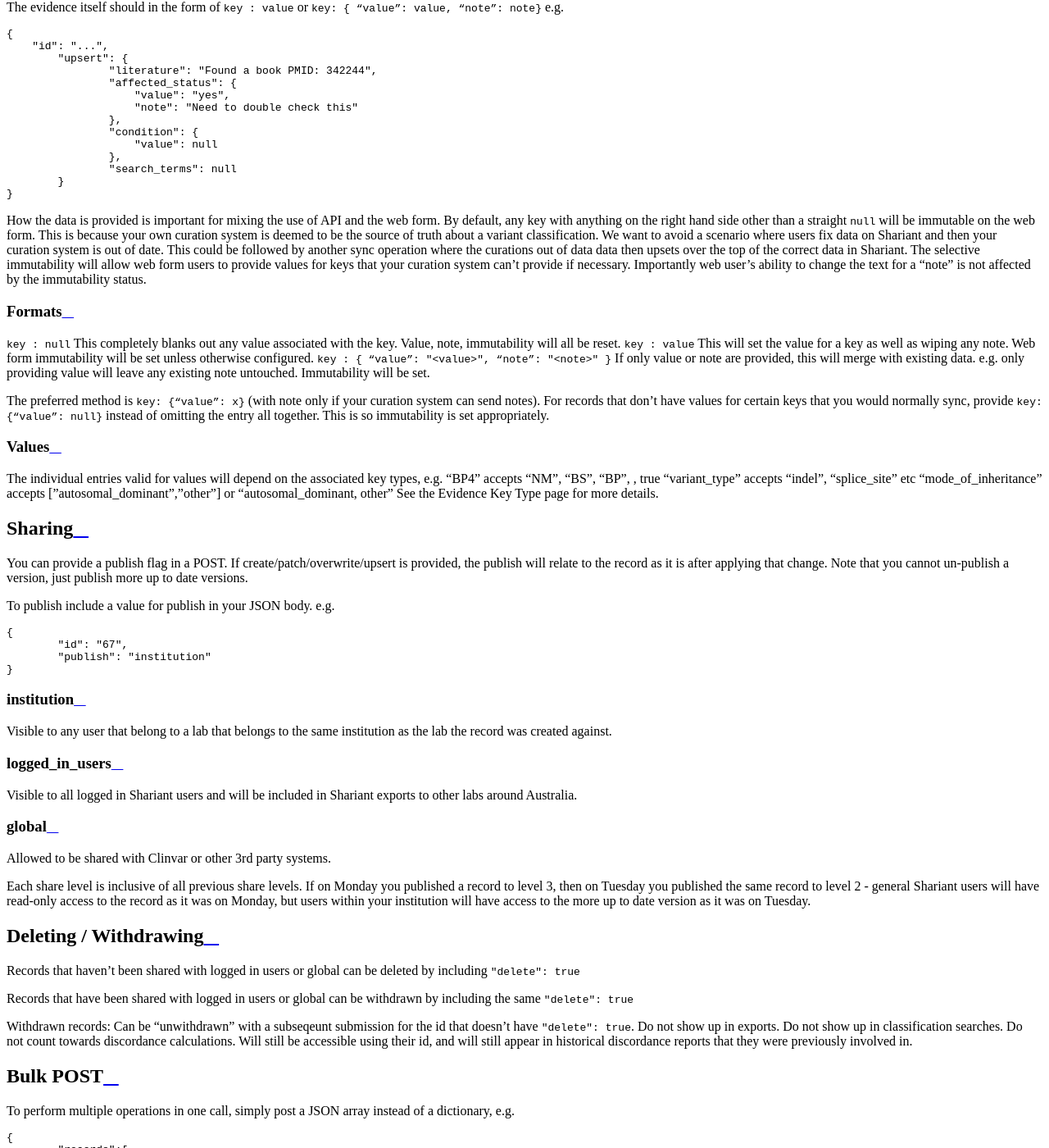
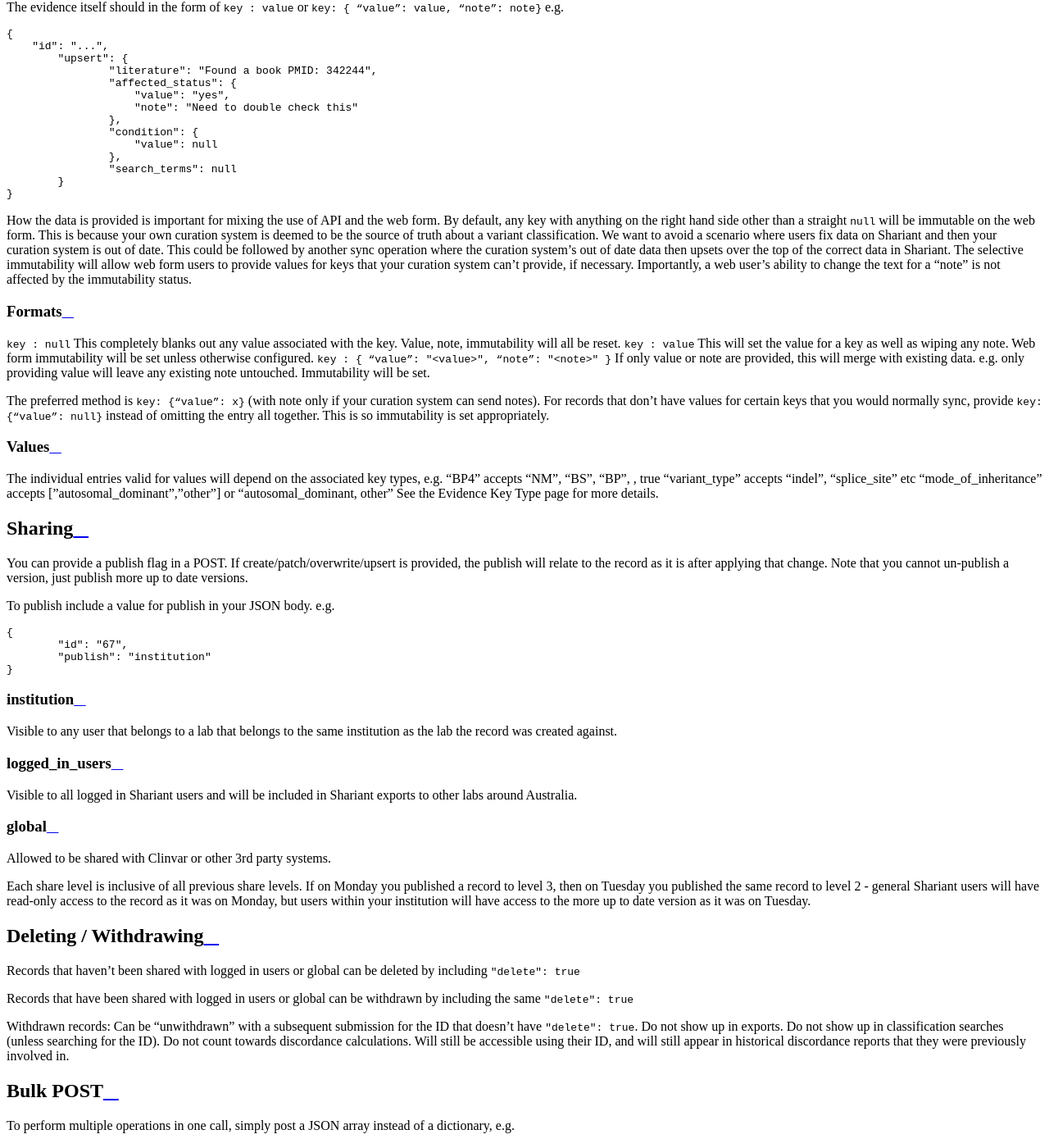
Before and after one commit to SACGF/shariant_docs, a Sphinx documentation site: the page built from docs/integration/api/classification_post.md, in a window 1280 px wide and 1400 px high, scrolled down 3308 px. Shown: the whole window at 82% size. Built offline with Sphinx 7.4.7 and the Read the Docs theme 2.0.0, drawn with Linux system fonts in a browser that asks for light colours; some of the changed text lies outside the part shown.

Commit message:
Update classification_post.md

````diff
--- a/docs/integration/api/classification_post.md
+++ b/docs/integration/api/classification_post.md
@@ -127,9 +127,9 @@ e.g.
 
 How the data is provided is important for mixing the use of API and the web form.
 By default, any key with anything on the right hand side other than a straight `null` will be immutable on the web form.
-This is because your own curation system is deemed to be the source of truth about a variant classification. We want to avoid a scenario where users fix data on Shariant and then your curation system is out of date. This could be followed by another sync operation where the curations out of data data then upsets over the top of the correct data in Shariant.
-The selective immutability will allow web form users to provide values for keys that your curation system can’t provide if necessary.
-Importantly web user’s ability to change the text for a “note” is not affected by the immutability status.
+This is because your own curation system is deemed to be the source of truth about a variant classification. We want to avoid a scenario where users fix data on Shariant and then your curation system is out of date. This could be followed by another sync operation where the curation system's out of date data then upsets over the top of the correct data in Shariant.
+The selective immutability will allow web form users to provide values for keys that your curation system can’t provide, if necessary.
+Importantly, a web user’s ability to change the text for a “note” is not affected by the immutability status.
 
 ### Formats
 
@@ -160,7 +160,7 @@ e.g.
 }
 ```
 ### institution
-Visible to any user that belong to a lab that belongs to the same institution as the lab the record was created against.
+Visible to any user that belongs to a lab that belongs to the same institution as the lab the record was created against.
 
 ### logged_in_users
 Visible to all logged in Shariant users and will be included in Shariant exports to other labs around Australia.
@@ -179,11 +179,11 @@ Records that have been shared with logged in users or global can be withdrawn by
 `"delete": true`
 
 Withdrawn records:
-Can be "unwithdrawn" with a subseqeunt submission for the id that doesn't have `"delete": true`.
+Can be "unwithdrawn" with a subsequent submission for the ID that doesn't have `"delete": true`.
 Do not show up in exports.
-Do not show up in classification searches.
+Do not show up in classification searches (unless searching for the ID).
 Do not count towards discordance calculations.
-Will still be accessible using their id, and will still appear in historical discordance reports that they were previously involved in.
+Will still be accessible using their ID, and will still appear in historical discordance reports that they were previously involved in.
 
 ## Bulk POST
 To perform multiple operations in one call, simply post a JSON array instead of a dictionary, e.g.
````
Also changed, not shown: other parts of docs/integration/api/classification_post.md (+6 -6 lines).
